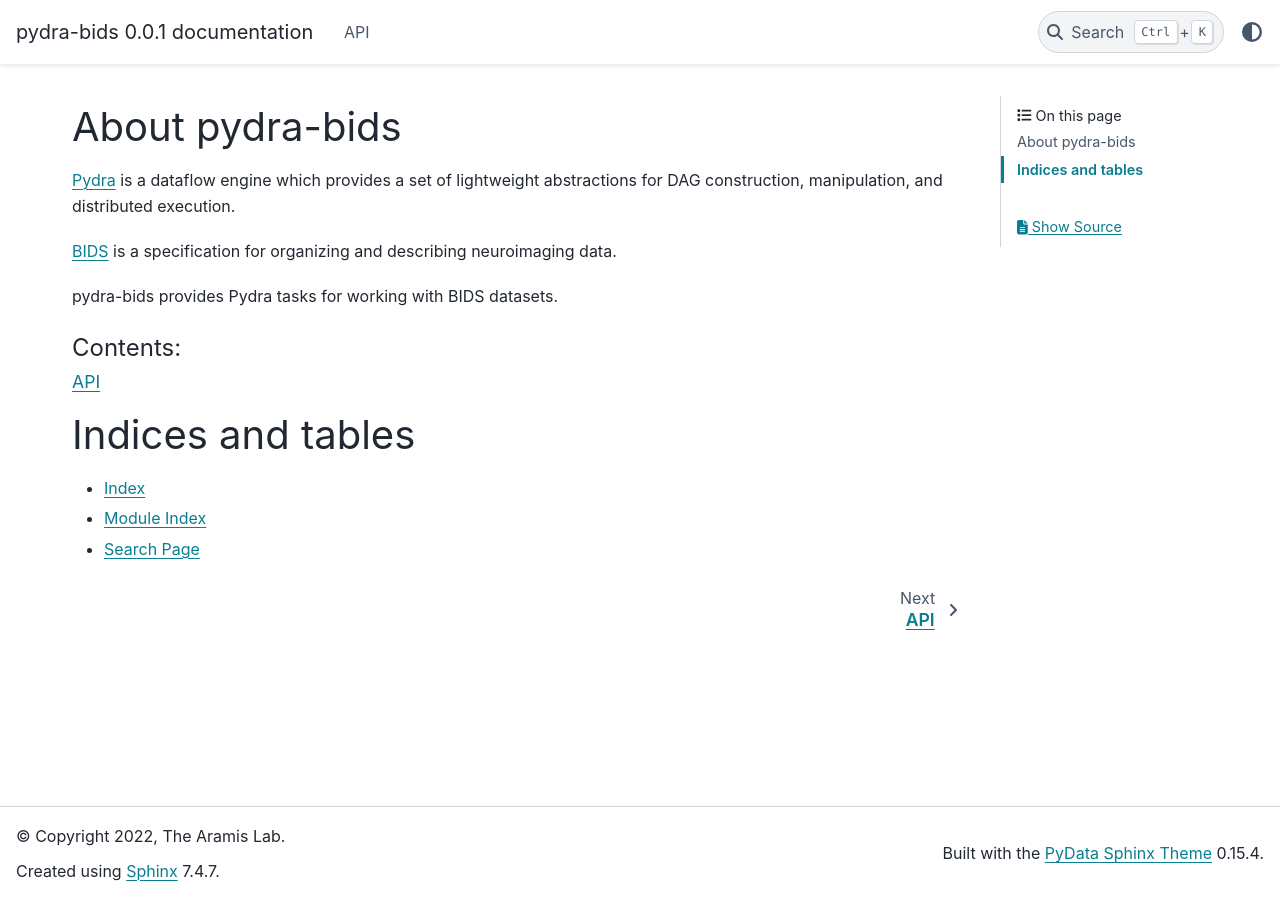
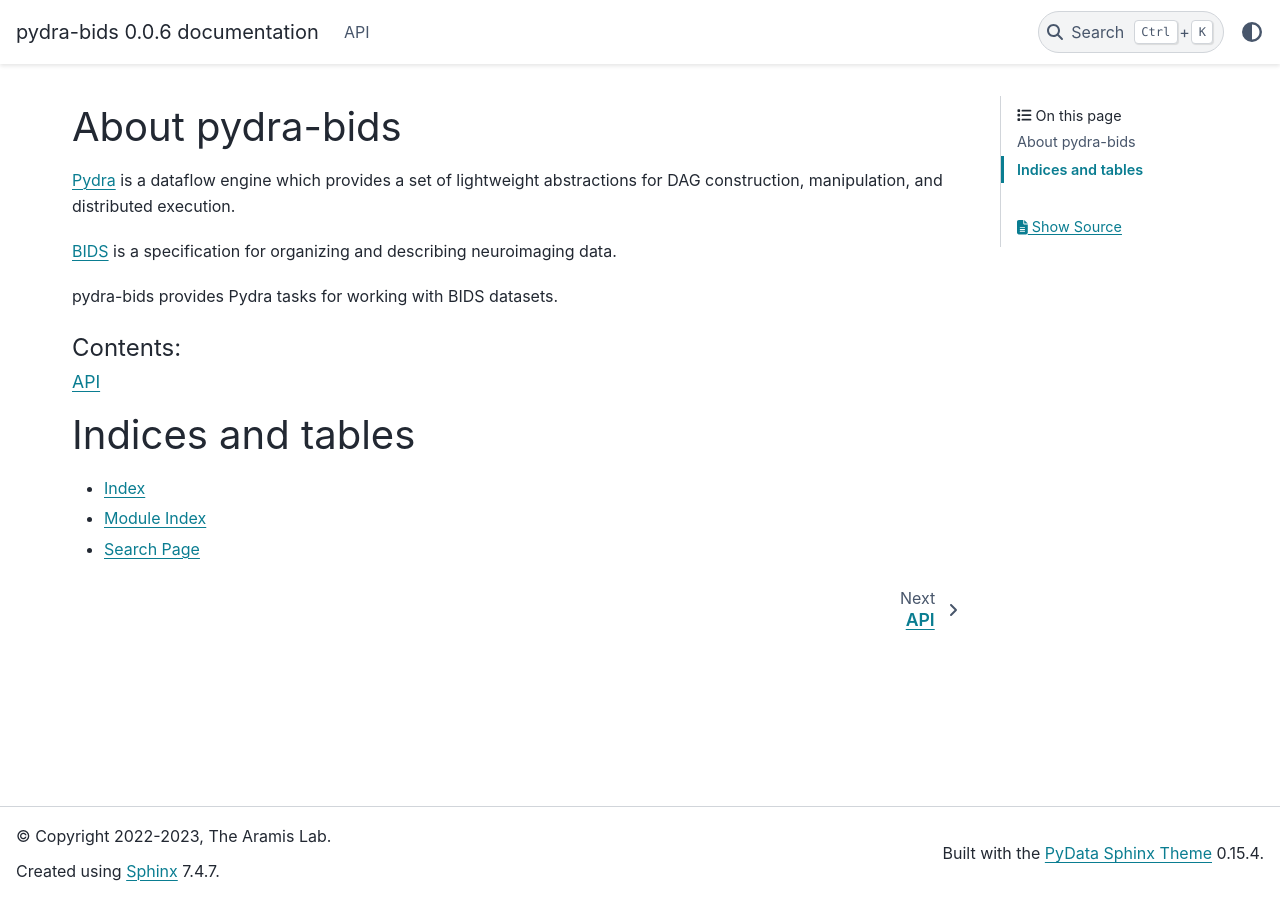
Before and after one commit to aramis-lab/pydra-bids, a Sphinx documentation site: the page built from docs/index.rst, in a window 1280 px wide. Built offline with Sphinx 7.4.7 and the PyData theme 0.15.4, drawn with Linux system fonts in a browser that asks for light colours; part of the change alters nothing that is shown.

```diff
--- a/docs/conf.py
+++ b/docs/conf.py
@@ -1,56 +1,24 @@
 # Configuration file for the Sphinx documentation builder.
 #
-# This file only contains a selection of the most common options. For a full
-# list see the documentation:
+# For the full list of built-in configuration values, see the documentation:
 # https://www.sphinx-doc.org/en/master/usage/configuration.html
 
-# -- Path setup --------------------------------------------------------------
-
-# If extensions (or modules to document with autodoc) are in another directory,
-# add these directories to sys.path here. If the directory is relative to the
-# documentation root, use os.path.abspath to make it absolute, like shown here.
-#
-# import os
-# import sys
-# sys.path.insert(0, os.path.abspath('.'))
-
-
 # -- Project information -----------------------------------------------------
+# https://www.sphinx-doc.org/en/master/usage/configuration.html#project-information
 
 project = 'pydra-bids'
-copyright = '2022, The Aramis Lab'
 author = 'The Aramis Lab'
-
-# The full version, including alpha/beta/rc tags
-release = '0.0.1'
-
+copyright = f'2022-2023, {author}'
+release = '0.0.6'
 
 # -- General configuration ---------------------------------------------------
+# https://www.sphinx-doc.org/en/master/usage/configuration.html#general-configuration
 
-# Add any Sphinx extension module names here, as strings. They can be
-# extensions coming with Sphinx (named 'sphinx.ext.*') or your custom
-# ones.
-extensions = [
-    'numpydoc',
-]
-
-# Add any paths that contain templates here, relative to this directory.
+extensions = ['numpydoc']
 templates_path = ['_templates']
-
-# List of patterns, relative to source directory, that match files and
-# directories to ignore when looking for source files.
-# This pattern also affects html_static_path and html_extra_path.
 exclude_patterns = ['_build', 'Thumbs.db', '.DS_Store']
 
+# -- Options for HTML output -------------------------------------------------
+# https://www.sphinx-doc.org/en/master/usage/configuration.html#options-for-html-output
 
-# -- Options for HTML output -------------------------------------------------
-
-# The theme to use for HTML and HTML Help pages.  See the documentation for
-# a list of builtin themes.
-#
 html_theme = 'pydata_sphinx_theme'
-
-# Add any paths that contain custom static files (such as style sheets) here,
-# relative to this directory. They are copied after the builtin static files,
-# so a file named "default.css" will overwrite the builtin "default.css".
-#html_static_path = ['_static']
```
